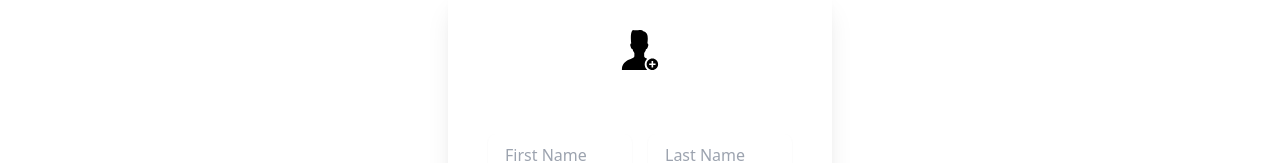
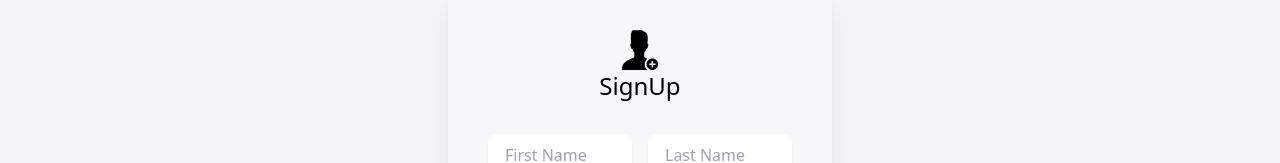
Before and after one commit to Marcokbc/Logistica_frontend, a Next.js app in the folder logistica/: page /signup in a window 1280 px wide. Shown: the part 258-421 px from the top of the page. Built offline with nearby package versions, Linux system fonts and the light colour scheme.

Commit message:
Telas de cadastro e login

```diff
--- a/logistica/src/app/signin/page.tsx
+++ b/logistica/src/app/signin/page.tsx
@@ -1,6 +1,6 @@
 import Link from 'next/link';
 import Header from '../header';
-import ImageLogistic from '../../../public/images/logistics.jpg';
+import ImageLogistic from '../../../public/images/logistic.png';
 import Image from 'next/image';
 
 export default function Signin() {
@@ -9,7 +9,7 @@ export default function Signin() {
             <Header />
             <main className='bg-gray-100'>
                 <div className="flex flex-wrap w-full">
-                    <div className="flex flex-col w-full md:w-1/2">
+                    <div className="flex flex-col w-full md:w-1/2 h-screen">
                         <div className="flex flex-col justify-center px-8 pt-8 my-auto md:justify-start md:pt-0 md:px-24 lg:px-32">
                             <div className='flex flex-col justify-center items-center'>
                                 <svg
@@ -89,7 +89,7 @@ export default function Signin() {
                             </div>
                         </div>
                     </div>
-                    <div className="w-1/2 shadow-2xl justify-center items-center">
+                    <div className="w-1/2 shadow-2xl flex flex-col justify-center items-center">
                         <Image
                         src={ImageLogistic}
                         alt="Picture of the author"
--- a/logistica/src/app/signup/page.tsx
+++ b/logistica/src/app/signup/page.tsx
@@ -1,10 +1,20 @@
 import Header from '../header';
+import Background from '../../../public/images/background.jpg';
+import Image from 'next/image';
 
 export default function SignUp() {
     return (
         <>
             <Header />
-            <main className="bg-hero bg-no-repeat bg-cover bg-center bg-fixed">
+            {/* <div style={{ zIndex: -1, position: 'fixed', width: "100vw", height: "100vh" }}>
+                <Image
+                    src={Background}
+                    alt="background"
+                    layout="fill"
+                    objectFit="cover"
+                />
+            </div> */}
+            <main className='bg-gray-100'>
                 <div className="w-full h-screen font-sans bg-cover bg-landscape">
                     <div className="container flex items-center justify-center flex-1 h-full mx-auto">
                         <div className="w-full max-w-lg">
@@ -29,7 +39,7 @@ export default function SignUp() {
                                             ></path>
                                         </svg>
                                     </div>
-                                    <p className="mb-8 text-2xl font-light text-center text-white">
+                                    <p className="mb-8 text-2xl font-light text-center">
                                         SignUp
                                     </p>
                                     <div className="flex gap-4 mb-2">
```
